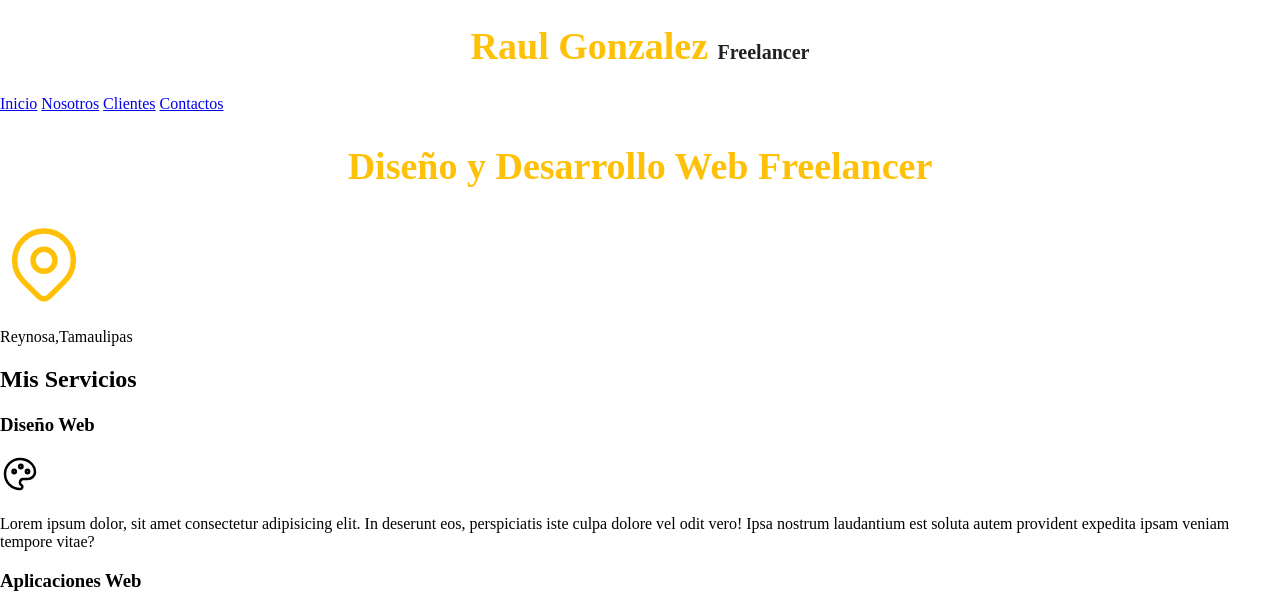
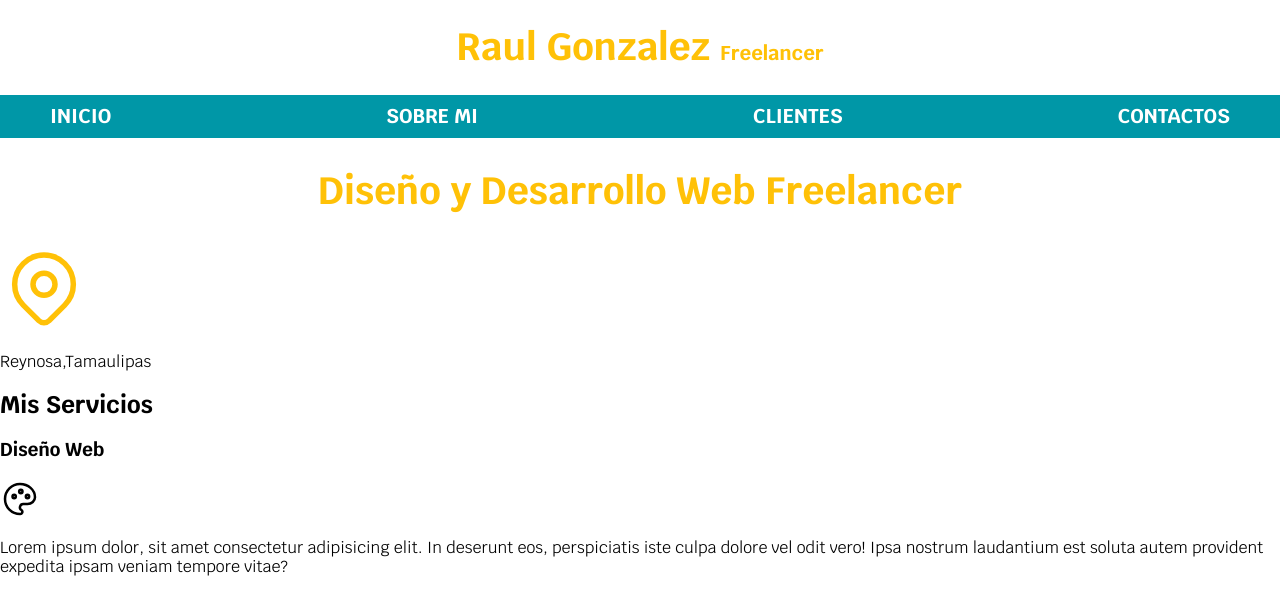
Before and after one commit to rulofw98/Desarrollo-Web, a plain HTML site: page freelancer/Index.html in a window 1280 px wide. Shown: the top 592 px of the page. Drawn offline with Linux system fonts and the light colour scheme.

Commit message:
barra de navegacion

```diff
--- a/freelancer/Index.html
+++ b/freelancer/Index.html
@@ -7,6 +7,9 @@
     <meta name="viewport" content="width=device-width, initial-scale=1.0">
     <title>Diseñador Freelancer</title>
     <link rel="stylesheet" href="css/normalize.css">
+    <link rel="preconnect" href="https://fonts.googleapis.com">
+    <link rel="preconnect" href="https://fonts.gstatic.com" crossorigin>
+    <link href="https://fonts.googleapis.com/css2?family=Krub:wght@400;700&display=swap" rel="stylesheet">
     <link rel="preload" href="css/estilos.css">
     <link rel="stylesheet" href="css/estilos.css">
 </head>
@@ -15,14 +18,14 @@
     <header>
         <h1 class="titulo">Raul Gonzalez <span>Freelancer</span></h1>
     </header>
-
-    <nav>
-        <a href="#">Inicio</a>
-        <a href="#">Nosotros</a>
-        <a href="#">Clientes</a>
-        <a href="#">Contactos</a>
-    </nav>
-
+    <div class="nav-bg">
+        <nav class="navegacion-principal contenedor">
+            <a href="#">Inicio</a>
+            <a href="#">Sobre mi</a>
+            <a href="#">Clientes</a>
+            <a href="#">Contactos</a>
+        </nav>
+    </div>
     <section>
         <h2 class="titulo">Diseño y Desarrollo Web Freelancer</h2>
         <svg xmlns="http://www.w3.org/2000/svg" class="icon icon-tabler icon-tabler-map-pin" width="88" height="88"
--- a/freelancer/css/estilos.css
+++ b/freelancer/css/estilos.css
@@ -12,15 +12,42 @@ html {
 
 body {
     font-size: 16px; /* 1rem = 10px */
+    font-family: 'Krub', sans-serif;
 }
 
 .titulo {
     text-align: center;
     font-size: 3.8rem;
     color: var(--primario);
+
 }
 
 .titulo span {
     font-size: 2rem;
+    /* color: var(--oscuro); */
+}
+.contenedor {
+    width: 120rem;
+    margin: 0 auto;
+
+}
+.nav-bg {
+    background-color: var(--secundario);
+}
+.navegacion-principal {
+text-transform: uppercase;
+display: flex;
+justify-content: space-between;
+}
+
+.navegacion-principal a {
+color: var(--blanco);
+text-decoration: none;
+font-size: 2rem;
+font-weight: 700;
+padding: 1rem;
+}
+.navegacion-principal a:hover {
+    background-color: var(--primario);
     color: var(--oscuro);
 }
```
